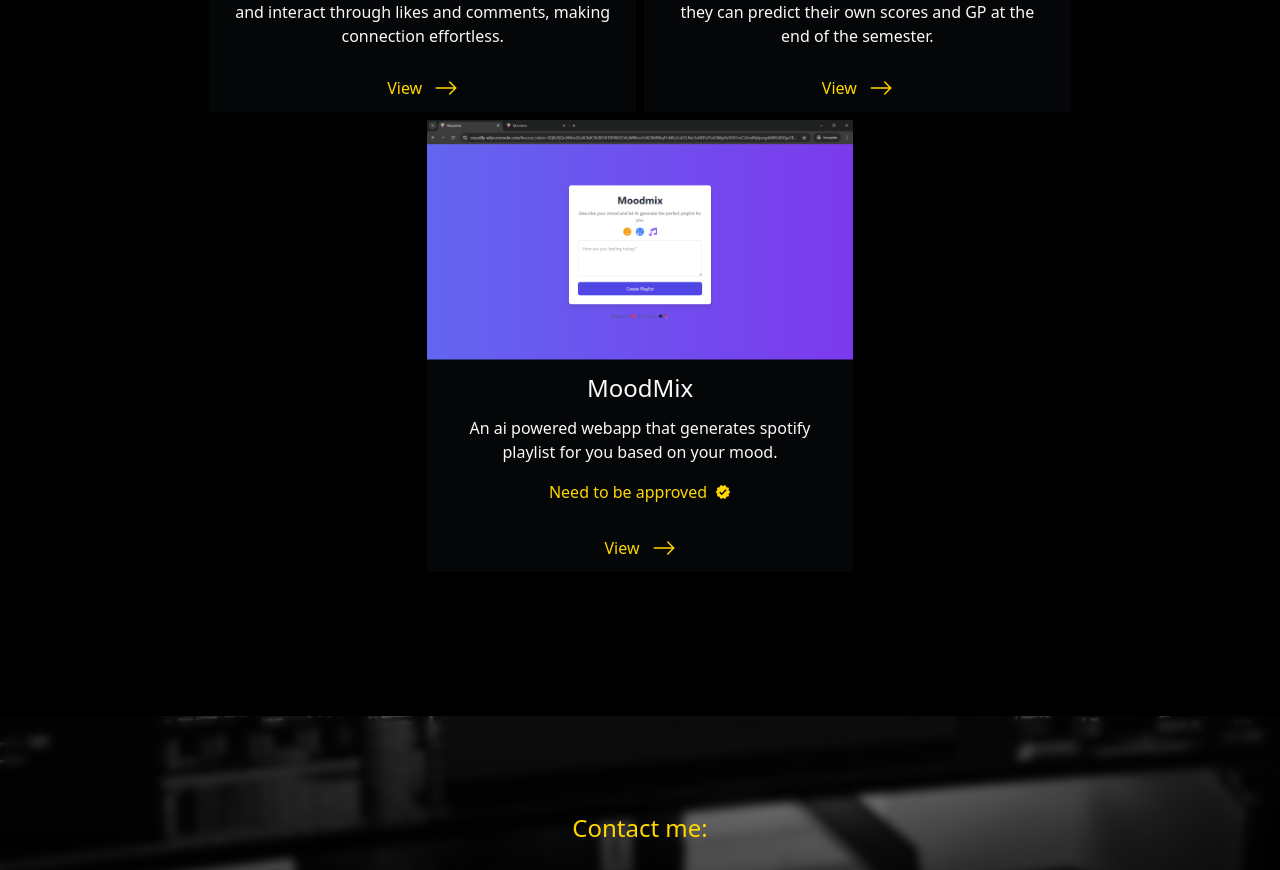
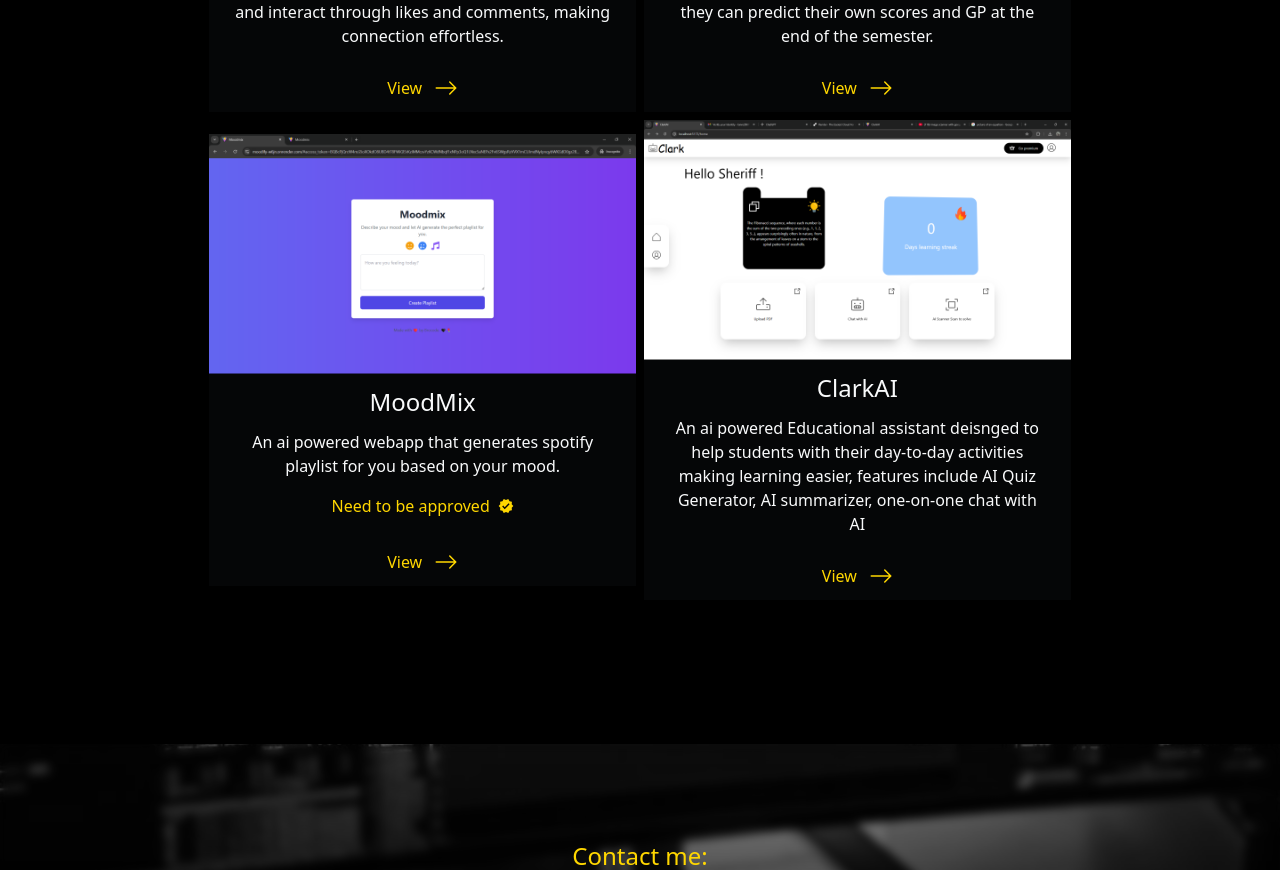
Before and after one commit to Lanre290/portfolio-v2, a React (Vite) app: page / in a window 1280 px wide. Shown: the part 3800-4670 px from the top of the page. Built offline with nearby package versions, Linux system fonts and the light colour scheme.

Commit message:
projects update

```diff
--- a/src/components/projects.tsx
+++ b/src/components/projects.tsx
@@ -2,6 +2,7 @@
 import connect from "./../assets/connect.png";
 import moodmix from './../assets/moodmix.png';
 import cgpaCalc from './../assets/cgpa calculator.png';
+import clarkAI from './../assets/clarkAI.png';
 import Title from "./Title";
 
 const Projects = () => {
@@ -28,6 +29,12 @@
                 progress={true}
                 description="An ai powered webapp that generates spotify playlist for you based on your mood."
             ></ProjectTile>
+            <ProjectTile
+                image={clarkAI}
+                title="ClarkAI"
+                url="https://clarkai-baxl.onrender.com/"
+                description="An ai powered Educational assistant deisnged to help students with their day-to-day activities making learning easier, features include AI Quiz Generator, AI summarizer, one-on-one chat with AI"
+            ></ProjectTile>
             </div>
     </div>
   );
```
Also changed, not shown: src/assets/clarkAI.png (added).
